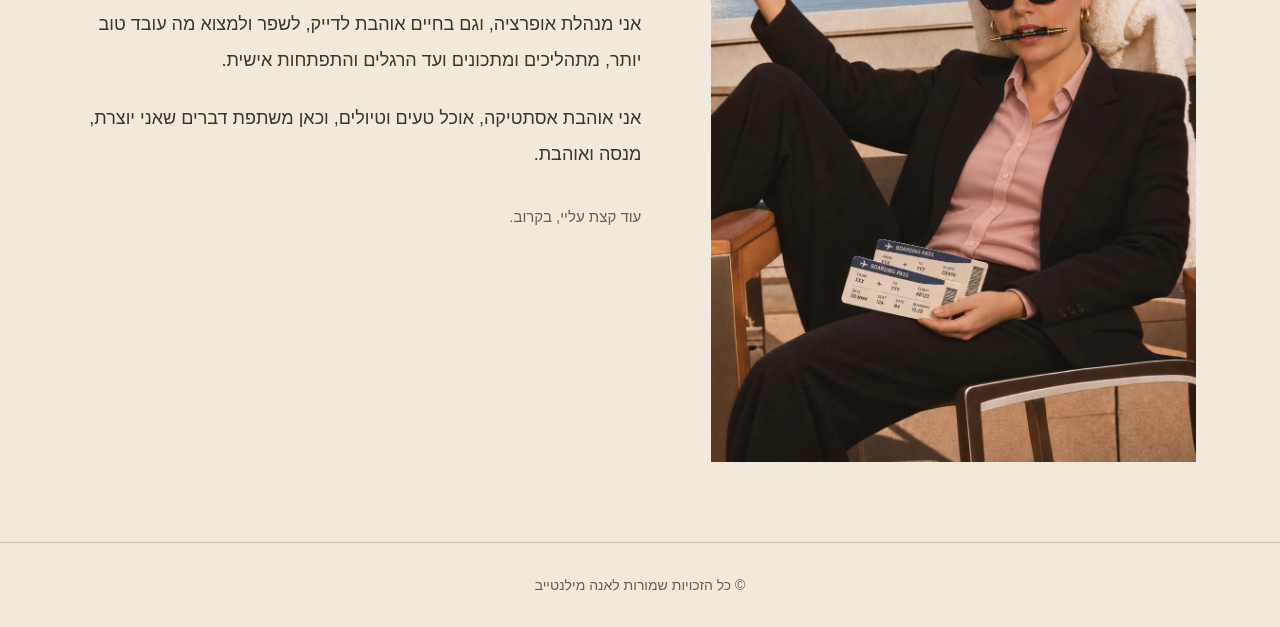
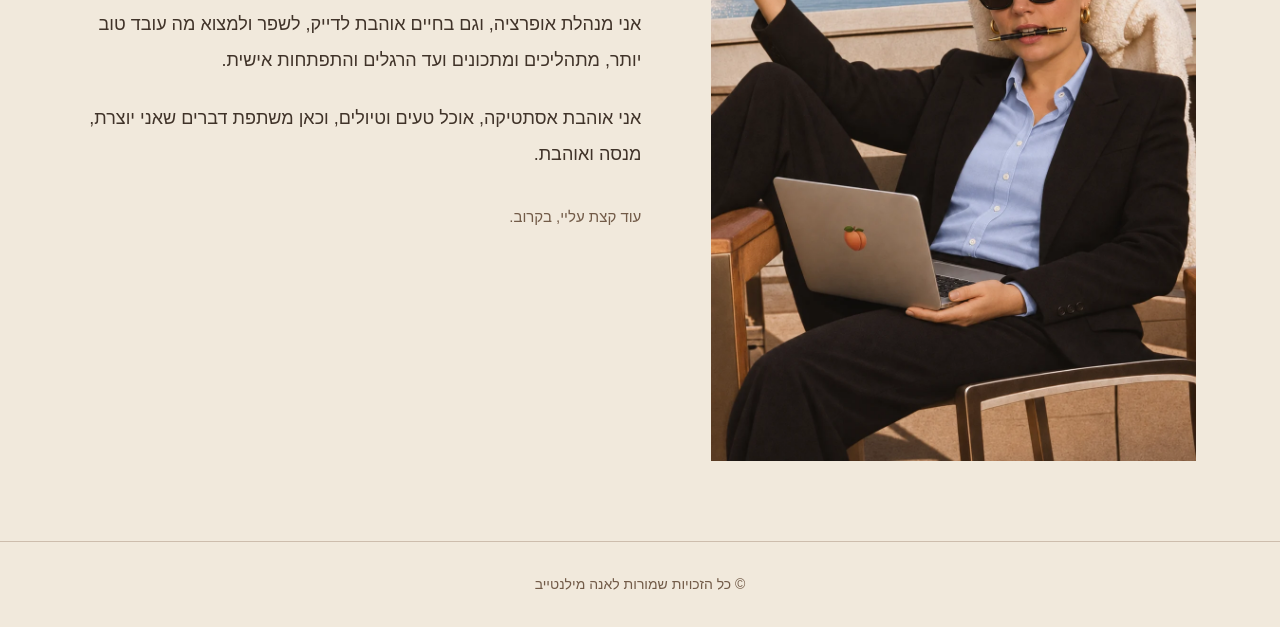
Before and after one commit to Bebvebeb/funbyanna, a plain HTML site: page about/index.html in a window 1280 px wide. Shown: the part 599-1226 px from the top of the page. Drawn offline with Linux system fonts and the light colour scheme.

Commit message:
Use sky-blue shirt portrait with peach-emblem laptop

```diff
--- a/about/index.html
+++ b/about/index.html
@@ -1 +1 @@
-<!doctype html><html lang="he" dir="rtl"><head><meta charset="utf-8"><meta name="viewport" content="width=device-width,initial-scale=1"><meta name="theme-color" content="#F1E9DC"><meta name="description" content="אוכל, יצירה, התפתחות אישית והשראה. קצת מהעולם של אנה מילנטייב."><title>על עצמי | כיף עם אנה</title><link rel="stylesheet" href="../styles.css"></head><body><a class="skip" href="#main">דילוג לתוכן</a><header class="site-header"><a class="brand" href="../index.html">כיף עם אנה</a><nav aria-label="ניווט ראשי"><a href="../recipes/index.html">מתכונים</a><a href="index.html" aria-current="page">על עצמי</a><a href="../growth/index.html">התפתחות אישית</a><a href="../recommendations/index.html">המלצות</a></nav></header><main id="main" class="magazine"><div class="page-intro"><p class="eyebrow">על עצמי</p><h1>היי, אני אנה.</h1></div><section class="about-layout"><img class="about-portrait" src="../assets/anna-travel.webp" alt="דיוקן בחולצה ורודה עם כרטיסי טיסה" width="1022" height="1539" decoding="async"><div class="about-copy"><h2>אנה מילנטייב</h2><p>אני מנהלת אופרציה, וגם בחיים אוהבת לדייק, לשפר ולמצוא מה עובד טוב יותר, מתהליכים ומתכונים ועד הרגלים והתפתחות אישית.</p><p>אני אוהבת אסתטיקה, אוכל טעים וטיולים, וכאן משתפת דברים שאני יוצרת, מנסה ואוהבת.</p><p class="quiet-note">עוד קצת עליי, בקרוב.</p></div></section></main><footer class="site-footer"><span>© כל הזכויות שמורות לאנה מילנטייב</span></footer></body></html>
+<!doctype html><html lang="he" dir="rtl"><head><meta charset="utf-8"><meta name="viewport" content="width=device-width,initial-scale=1"><meta name="theme-color" content="#F1E9DC"><meta name="description" content="אוכל, יצירה, התפתחות אישית והשראה. קצת מהעולם של אנה מילנטייב."><title>על עצמי | כיף עם אנה</title><link rel="stylesheet" href="../styles.css"></head><body><a class="skip" href="#main">דילוג לתוכן</a><header class="site-header"><a class="brand" href="../index.html">כיף עם אנה</a><nav aria-label="ניווט ראשי"><a href="../recipes/index.html">מתכונים</a><a href="index.html" aria-current="page">על עצמי</a><a href="../growth/index.html">התפתחות אישית</a><a href="../recommendations/index.html">המלצות</a></nav></header><main id="main" class="magazine"><div class="page-intro"><p class="eyebrow">על עצמי</p><h1>היי, אני אנה.</h1></div><section class="about-layout"><img class="about-portrait" src="../assets/anna-peach-laptop.webp" alt="דיוקן בחולצה תכלת עם מחשב ועליו לוגו אפרסק" width="1022" height="1539" decoding="async"><div class="about-copy"><h2>אנה מילנטייב</h2><p>אני מנהלת אופרציה, וגם בחיים אוהבת לדייק, לשפר ולמצוא מה עובד טוב יותר, מתהליכים ומתכונים ועד הרגלים והתפתחות אישית.</p><p>אני אוהבת אסתטיקה, אוכל טעים וטיולים, וכאן משתפת דברים שאני יוצרת, מנסה ואוהבת.</p><p class="quiet-note">עוד קצת עליי, בקרוב.</p></div></section></main><footer class="site-footer"><span>© כל הזכויות שמורות לאנה מילנטייב</span></footer></body></html>
```
Also changed, not shown: index.html (+1 -1 lines), assets/anna-peach-laptop.webp (added), 1 other file.
